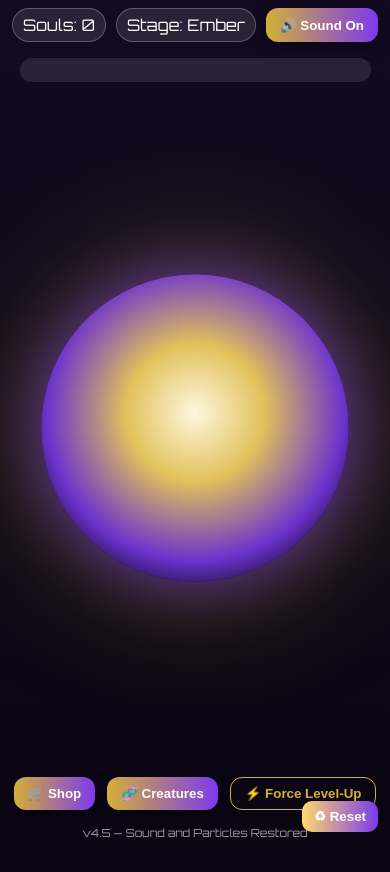
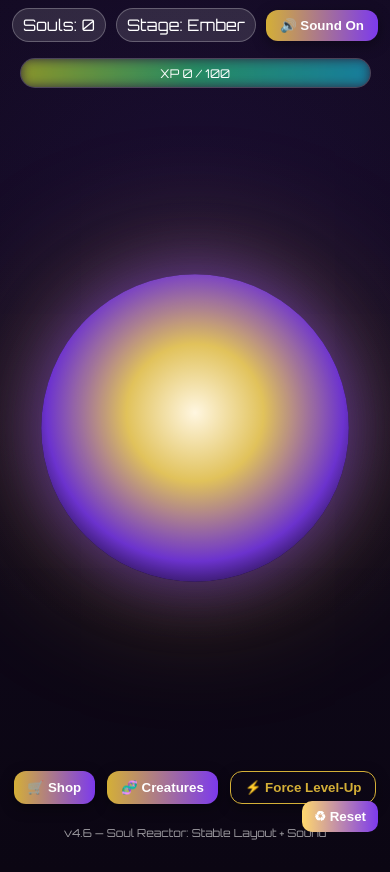
Before and after one commit to jds1985/Soul_Generator, a plain HTML site: page index.html in a window 390 px wide. Both pictures are taken after a click on the button "🔇 Sound Off". Before the commit the page ends 844 px from the top, so only its background shows below. Drawn offline with Linux system fonts and the light colour scheme.

Commit message:
Update index.html

```diff
--- a/index.html
+++ b/index.html
@@ -3,37 +3,87 @@
 <head>
 <meta charset="UTF-8" />
 <meta name="viewport" content="width=device-width, initial-scale=1, viewport-fit=cover" />
-<title>Soul Reactor v4.5 — Sound + Particles Fix</title>
+<title>Soul Reactor v4.6 — Stable Layout + Sound</title>
 <link href="https://fonts.googleapis.com/css2?family=Orbitron:wght@400;700&display=swap" rel="stylesheet" />
 <style>
-:root{--gold:#d4af37;--purple:#7c3aed;--bg0:#0b0613;--bg1:#120a21;}
-html,body{height:100%;margin:0;background:#0b0613;color:#fff;font-family:Orbitron,sans-serif;}
-body{display:flex;flex-direction:column;justify-content:space-between;min-height:100vh;overflow:hidden;background:linear-gradient(180deg,var(--bg1),var(--bg0));}
-header{display:flex;justify-content:center;gap:10px;padding:8px;flex-wrap:wrap;}
-.pill{padding:6px 10px;border-radius:999px;background:rgba(255,255,255,.1);border:1px solid rgba(255,255,255,.25);}
+:root{
+  --gold:#d4af37; --purple:#7c3aed;
+  --bg0:#0b0613; --bg1:#120a21;
+  --rainbow:linear-gradient(90deg,#ff0080,#ff8c00,#ffe600,#21d07a,#00b3ff,#7c3aed,#ff0080);
+}
+
+/* full-screen + safe areas */
+html,body{
+  height:100%; width:100%;
+  margin:0; padding:0;
+  background:#0b0613;
+  color:#fff;
+  font-family:Orbitron,sans-serif;
+  overscroll-behavior:none;
+  viewport-fit:cover;
+}
+body{
+  display:flex; flex-direction:column;
+  min-height:100vh;
+  background:
+    radial-gradient(circle at 50% 30%, rgba(124,58,237,.10), transparent 60%),
+    linear-gradient(180deg, var(--bg1), var(--bg0));
+  /* ✅ allow slight scroll so bottom buttons are always reachable */
+  overflow-y:auto;
+  /* ✅ keep controls above Android/iOS bars */
+  padding-bottom:calc(env(safe-area-inset-bottom) + 28px);
+}
+
+header{display:flex;justify-content:center;align-items:center;gap:10px;padding:8px;flex-wrap:wrap;}
+.pill{padding:6px 10px;border-radius:999px;background:rgba(255,255,255,.12);border:1px solid rgba(255,255,255,.25);}
 .btn{background:linear-gradient(90deg,var(--gold),var(--purple));border:none;color:#fff;border-radius:12px;padding:8px 14px;cursor:pointer;font-weight:700;box-shadow:0 4px 14px rgba(0,0,0,.4);}
 .btn.out{background:transparent;border:1px solid var(--gold);color:var(--gold);}
+
 .xp-wrap{width:min(90vw,960px);margin:8px auto;}
-.xp{height:24px;border-radius:999px;overflow:hidden;background:rgba(255,255,255,.1);}
-.xp-fill{height:100%;width:0;background:linear-gradient(90deg,var(--gold),var(--purple));transition:width .3s;}
-.arena{flex:1;display:grid;place-items:center;position:relative;overflow:hidden;}
-.orb{width:min(40vh,300px);aspect-ratio:1;border-radius:50%;
-background:radial-gradient(circle at 50% 45%,#fff6e0,#e1c25b 30%,rgba(124,58,237,.85) 65%,rgba(10,5,20,1) 85%);
-box-shadow:0 0 60px rgba(124,58,237,.6),0 0 140px rgba(212,175,55,.45);
-animation:throb 3s ease-in-out infinite;cursor:pointer;position:relative;z-index:5;}
+.xp{height:28px;border-radius:999px;position:relative;overflow:hidden;background:rgba(255,255,255,.10);border:1px solid rgba(255,255,255,.15);}
+.xp::before{content:"";position:absolute;inset:0;background:var(--rainbow);background-size:400% 100%;filter:blur(6px);opacity:.6;animation:rainbow 10s linear infinite;}
+.xp-fill{position:absolute;inset:0;width:0;background:linear-gradient(90deg,var(--gold),var(--purple));transition:width .35s ease;}
+.xp-text{position:absolute;inset:0;display:grid;place-items:center;font-size:12px}
+@keyframes rainbow{0%{background-position:0 0}100%{background-position:400% 0}}
+
+.arena{flex:1;display:grid;place-items:center;position:relative;}
+.orb{
+  width:min(40vh,300px);aspect-ratio:1;border-radius:50%;
+  background:radial-gradient(circle at 50% 45%, #fff6e0, #e1c25b 30%, rgba(124,58,237,.85) 65%, rgba(10,5,20,1) 85%);
+  box-shadow:0 0 60px rgba(124,58,237,.6),0 0 140px rgba(212,175,55,.45);
+  animation:throb 3s ease-in-out infinite; cursor:pointer;
+}
 @keyframes throb{0%,100%{transform:scale(1)}50%{transform:scale(1.03)}}
-canvas#particles{position:absolute;inset:0;pointer-events:none;z-index:1;}
-.controls{display:flex;justify-content:center;gap:12px;padding:12px;}
-.modal-bg{position:fixed;inset:0;display:flex;align-items:flex-end;justify-content:center;background:rgba(0,0,0,.6);opacity:0;pointer-events:none;transition:.3s;}
+
+.controls{
+  display:flex;justify-content:center;gap:12px;padding:12px;
+  /* ✅ extra margin so buttons clear the bottom bar visually */
+  margin-bottom:calc(env(safe-area-inset-bottom) + 6px);
+}
+
+/* drawers */
+.modal-bg{position:fixed;inset:0;display:flex;align-items:flex-end;justify-content:center;background:rgba(0,0,0,.6);opacity:0;pointer-events:none;transition:opacity .3s ease;z-index:20;}
 .modal-bg.active{opacity:1;pointer-events:auto;}
-.panel{width:100%;max-width:560px;border-radius:20px 20px 0 0;background:radial-gradient(900px 700px at 50% 0%,rgba(255,216,109,.65),rgba(106,0,255,.75));padding:18px;transform:translateY(100%);transition:.4s;}
+.panel{
+  width:100%;max-width:560px;max-height:calc(100vh - env(safe-area-inset-top) - 60px);
+  overflow-y:auto;border-radius:20px 20px 0 0;
+  background:radial-gradient(900px 700px at 50% 0%, rgba(255,216,109,.65), rgba(106,0,255,.75));
+  border-top:2px solid var(--gold);
+  box-shadow:0 -10px 50px rgba(124,58,237,.55),0 0 80px rgba(255,215,0,.25);
+  transform:translateY(100%);transition:transform .45s cubic-bezier(.25,.8,.25,1);
+  padding:18px; position:relative;
+}
 .modal-bg.active .panel{transform:translateY(0);}
-.row{display:flex;align-items:center;gap:12px;padding:10px;border-radius:12px;background:rgba(20,12,36,.45);}
-.icon{width:72px;height:72px;border-radius:12px;overflow:hidden;background:#0f0a1d;display:grid;place-items:center;}
+.panel::before{content:"";position:absolute;inset:0;background:radial-gradient(circle at 50% 50%, rgba(255,255,255,.18), transparent 70%);filter:blur(40px);opacity:.55;animation:holo 3s ease-in-out infinite;pointer-events:none;}
+@keyframes holo{0%,100%{opacity:.4;transform:scale(1)}50%{opacity:.8;transform:scale(1.05)}}
+
+.list{display:grid;gap:10px;}
+.row{display:flex;align-items:center;gap:12px;padding:10px;border-radius:12px;background:rgba(20,12,36,.45);border:1px solid rgba(255,255,255,.25);}
+.icon{width:72px;height:72px;border-radius:12px;overflow:hidden;background:#0f0a1d;display:grid;place-items:center;box-shadow:0 0 14px rgba(255,255,255,.35),0 0 20px rgba(124,58,237,.28);}
 .icon img{width:100%;height:100%;object-fit:contain;}
 .meta{flex:1}.name{font-weight:800}.sub{font-size:12px;opacity:.85}
-#resetBtn{position:fixed;right:12px;bottom:calc(12px + env(safe-area-inset-bottom));padding:8px 12px;border-radius:10px;
-background:linear-gradient(90deg,#ffd86d,#7c3aed);border:none;color:#fff;cursor:pointer;font-weight:700;z-index:30;}
+
+#resetBtn{position:fixed;right:12px;bottom:calc(12px + env(safe-area-inset-bottom));padding:8px 12px;border-radius:10px;background:linear-gradient(90deg,#ffd86d,#7c3aed);border:none;color:#fff;cursor:pointer;font-weight:700;z-index:30;}
 footer{font-size:11px;opacity:.6;text-align:center;padding:4px;}
 </style>
 </head>
@@ -43,73 +93,111 @@ footer{font-size:11px;opacity:.6;text-align:center;padding:4px;}
   <div class="pill">Stage: <span id="stage">Ember</span></div>
   <button id="soundBtn" class="btn out">🔇 Sound Off</button>
 </header>
-<div class="xp-wrap"><div class="xp"><div id="xpFill" class="xp-fill"></div></div></div>
-<div class="arena">
-  <canvas id="particles"></canvas>
-  <div id="orb" class="orb"></div>
+
+<div class="xp-wrap">
+  <div class="xp">
+    <div id="xpFill" class="xp-fill"></div>
+    <div id="xpText" class="xp-text">XP 0 / 100</div>
+  </div>
 </div>
+
+<div class="arena"><div id="orb" class="orb"></div></div>
+
 <div class="controls">
   <button id="openStore" class="btn">🛒 Shop</button>
   <button id="openVault" class="btn">🧬 Creatures</button>
   <button id="force" class="btn out">⚡ Force Level-Up</button>
 </div>
 
-<!-- Modals -->
-<div id="storeModal" class="modal-bg"><div class="panel"><h2>🛒 Reactor Upgrades</h2><button id="closeStore" class="btn out" style="width:100%;">Close</button></div></div>
-<div id="vaultModal" class="modal-bg"><div class="panel"><h2>🧬 Vault of Life</h2><button id="closeVault" class="btn out" style="width:100%;">Close</button></div></div>
+<!-- STORE -->
+<div id="storeModal" class="modal-bg">
+  <div class="panel">
+    <h2 style="text-align:center;margin:6px 0 10px;">🛒 Reactor Upgrades</h2>
+    <div class="list">
+      <div class="row"><div class="icon"><img src="assets/amplifier.png" alt="Amplifier"></div><div class="meta"><div class="name">Amplifier</div><div class="sub">+1 Souls per Tap</div></div><button class="btn" data-up="tap">Buy 100💠</button></div>
+      <div class="row"><div class="icon"><img src="assets/booster.png" alt="Booster"></div><div class="meta"><div class="name">Booster</div><div class="sub">+1 Souls / sec</div></div><button class="btn" data-up="auto">Buy 250💠</button></div>
+      <div class="row"><div class="icon"><img src="assets/surge.png" alt="Surge"></div><div class="meta"><div class="name">Surge</div><div class="sub">x2 Global for 10s</div></div><button class="btn" data-up="surge">Buy 300💠</button></div>
+    </div>
+    <button id="closeStore" class="btn out" style="width:100%;margin-top:10px;">Close</button>
+  </div>
+</div>
+
+<!-- CREATURES -->
+<div id="vaultModal" class="modal-bg">
+  <div class="panel">
+    <h2 style="text-align:center;margin:6px 0 10px;">🧬 Vault of Life</h2>
+    <div class="list">
+      <div class="row"><div class="icon"><img src="assets/creatureA.png" alt="A"></div><div class="meta"><div class="name">A-Class</div><div class="sub">Prototype creature</div></div></div>
+      <div class="row"><div class="icon"><img src="assets/creatureB.png" alt="B"></div><div class="meta"><div class="name">B-Class</div><div class="sub">Prototype creature</div></div></div>
+      <div class="row"><div class="icon"><img src="assets/creatureC.png" alt="C"></div><div class="meta"><div class="name">C-Class</div><div class="sub">Prototype creature</div></div></div>
+    </div>
+    <button id="closeVault" class="btn out" style="width:100%;margin-top:10px;">Close</button>
+  </div>
+</div>
 
 <button id="resetBtn">♻ Reset</button>
-<footer>v4.5 — Sound and Particles Restored</footer>
+<footer>v4.6 — Soul Reactor: Stable Layout + Sound</footer>
 
 <script>
-let souls=0, perTap=1, auto=0, soundOn=false, firstTap=false;
-const soulsEl=document.getElementById("souls"), xpFill=document.getElementById("xpFill"), orb=document.getElementById("orb");
-function update(){soulsEl.textContent=souls;xpFill.style.width=Math.min(souls,100)+"%";}
-const tapSound=new Audio("https://cdn.pixabay.com/download/audio/2022/03/15/audio_03b3b0b6b4.mp3?filename=click-124467.mp3");
-tapSound.volume=0.5;
-const soundBtn=document.getElementById("soundBtn");
-soundBtn.onclick=()=>{soundOn=!soundOn;soundBtn.textContent=soundOn?"🔊 Sound On":"🔇 Sound Off";soundBtn.classList.toggle("out",!soundOn);};
-
-function playClick(){
-  if(!firstTap){firstTap=true;tapSound.play().then(()=>tapSound.pause());} // unlock
-  if(soundOn){tapSound.currentTime=0;tapSound.play();}
+/* ---------- Core counters ---------- */
+let souls=0, perTap=1, auto=0;
+const soulsEl=document.getElementById('souls');
+const xpFill=document.getElementById('xpFill');
+const xpText=document.getElementById('xpText');
+function update(){
+  soulsEl.textContent=souls;
+  xpFill.style.width=Math.min(souls,100)+'%';
+  xpText.textContent='XP '+souls+' / 100';
 }
 
-// Particles
-const canvas=document.getElementById("particles"),ctx=canvas.getContext("2d");
-let particles=[];
-function resize(){canvas.width=canvas.clientWidth;canvas.height=canvas.clientHeight;}
-window.addEventListener("resize",resize);resize();
-function spawn(x,y){for(let i=0;i<10;i++){particles.push({x,y,r:3+Math.random()*3,dx:(Math.random()-0.5)*4,dy:(Math.random()-0.5)*4,life:1});}}
-function render(){
- ctx.clearRect(0,0,canvas.width,canvas.height);
- particles.forEach(p=>{
-   p.x+=p.dx;p.y+=p.dy;p.life-=0.02;
-   ctx.beginPath();ctx.fillStyle=`hsla(${260+Math.random()*40},100%,70%,${p.life})`;
-   ctx.arc(p.x,p.y,p.r,0,Math.PI*2);ctx.fill();
- });
- particles=particles.filter(p=>p.life>0);
- requestAnimationFrame(render);
+/* ---------- Sound (robust mobile unlock) ---------- */
+let soundOn=false;
+const soundBtn=document.getElementById('soundBtn');
+const tapSound=new Audio('https://cdn.pixabay.com/download/audio/2022/03/15/audio_03b3b0b6b4.mp3?filename=click-124467.mp3');
+tapSound.preload='auto'; tapSound.volume=0.45;
+
+/* unlock on first user gesture (click or touch) */
+function unlockAudio(){
+  tapSound.play().then(()=>{tapSound.pause(); tapSound.currentTime=0;}).catch(()=>{});
+  document.removeEventListener('click',unlockAudio);
+  document.removeEventListener('touchstart',unlockAudio);
 }
-render();
+document.addEventListener('click',unlockAudio,{once:true});
+document.addEventListener('touchstart',unlockAudio,{once:true});
 
-orb.addEventListener("click",e=>{
-  const rect=canvas.getBoundingClientRect();
-  spawn(e.clientX-rect.left,e.clientY-rect.top);
-  playClick();
-  souls+=perTap;update();
+soundBtn.addEventListener('click',()=>{
+  soundOn=!soundOn;
+  soundBtn.textContent = soundOn ? '🔊 Sound On' : '🔇 Sound Off';
+  soundBtn.classList.toggle('out', !soundOn);
 });
-setInterval(()=>{if(auto>0){souls+=auto;update();}},1000);
 
-document.getElementById("force").onclick=()=>{souls+=50;update();};
+/* ---------- Interactions ---------- */
+const orb=document.getElementById('orb');
+orb.addEventListener('click', ()=>{
+  souls+=perTap;
+  update();
+  if(soundOn){
+    try{ tapSound.currentTime=0; tapSound.play(); }catch(e){}
+  }
+});
 
-const storeModal=document.getElementById("storeModal"),vaultModal=document.getElementById("vaultModal");
-document.getElementById("openStore").onclick=()=>{vaultModal.classList.remove("active");storeModal.classList.add("active");};
-document.getElementById("openVault").onclick=()=>{storeModal.classList.remove("active");vaultModal.classList.add("active");};
-document.getElementById("closeStore").onclick=()=>storeModal.classList.remove("active");
-document.getElementById("closeVault").onclick=()=>vaultModal.classList.remove("active");
+setInterval(()=>{ if(auto>0){ souls+=auto; update(); } }, 1000);
 
-document.getElementById("resetBtn").onclick=()=>{souls=0;perTap=1;auto=0;update();};
+document.getElementById('force').addEventListener('click', ()=>{ souls+=50; update(); });
+
+/* ---------- Drawers ---------- */
+const storeModal=document.getElementById('storeModal');
+const vaultModal=document.getElementById('vaultModal');
+document.getElementById('openStore').addEventListener('click', ()=>{ vaultModal.classList.remove('active'); storeModal.classList.add('active'); });
+document.getElementById('openVault').addEventListener('click', ()=>{ storeModal.classList.remove('active'); vaultModal.classList.add('active'); });
+document.getElementById('closeStore').addEventListener('click', ()=>storeModal.classList.remove('active'));
+document.getElementById('closeVault').addEventListener('click', ()=>vaultModal.classList.remove('active'));
+
+/* ---------- Reset ---------- */
+document.getElementById('resetBtn').addEventListener('click', ()=>{
+  souls=0; perTap=1; auto=0; update();
+});
+
 update();
 </script>
 </body>
```
